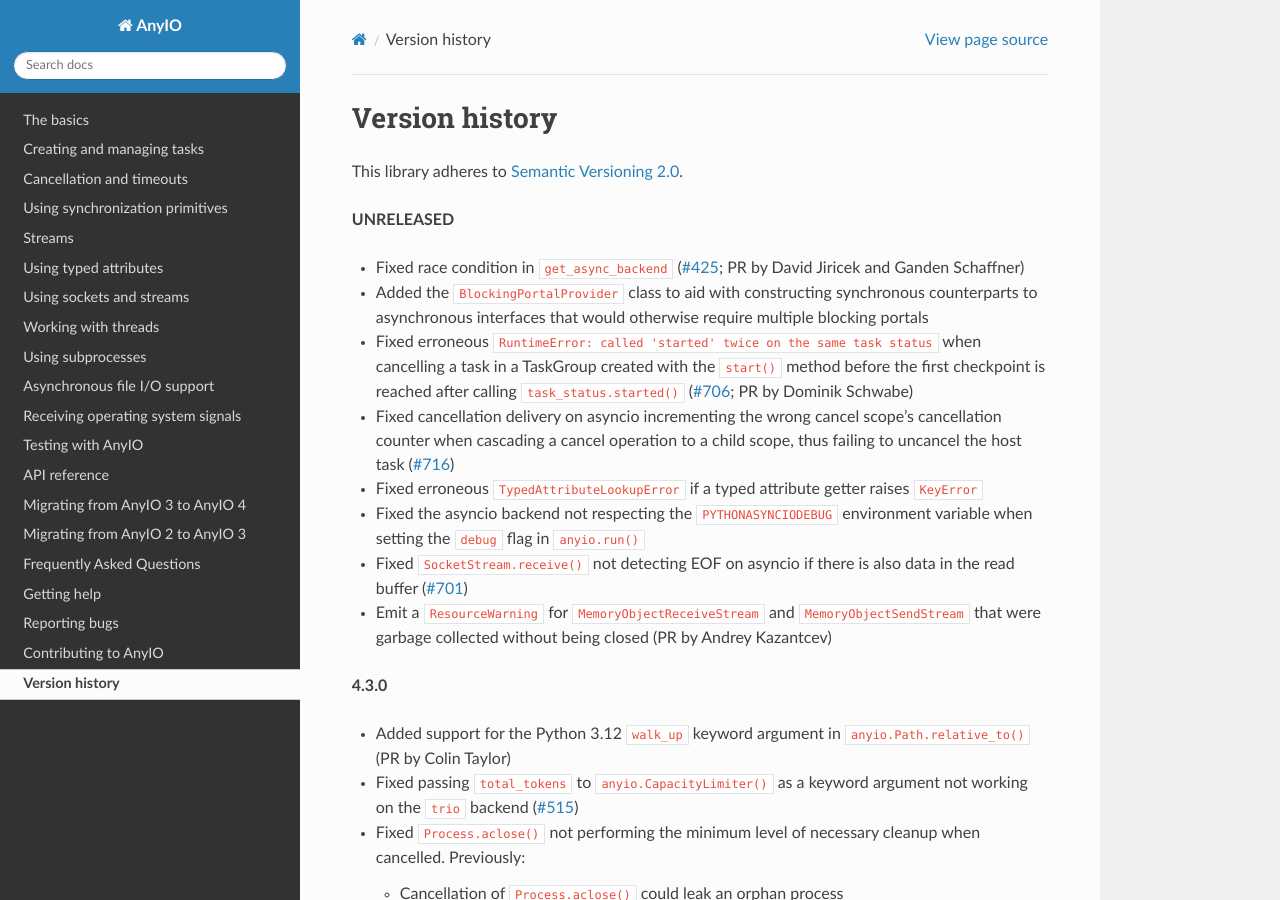
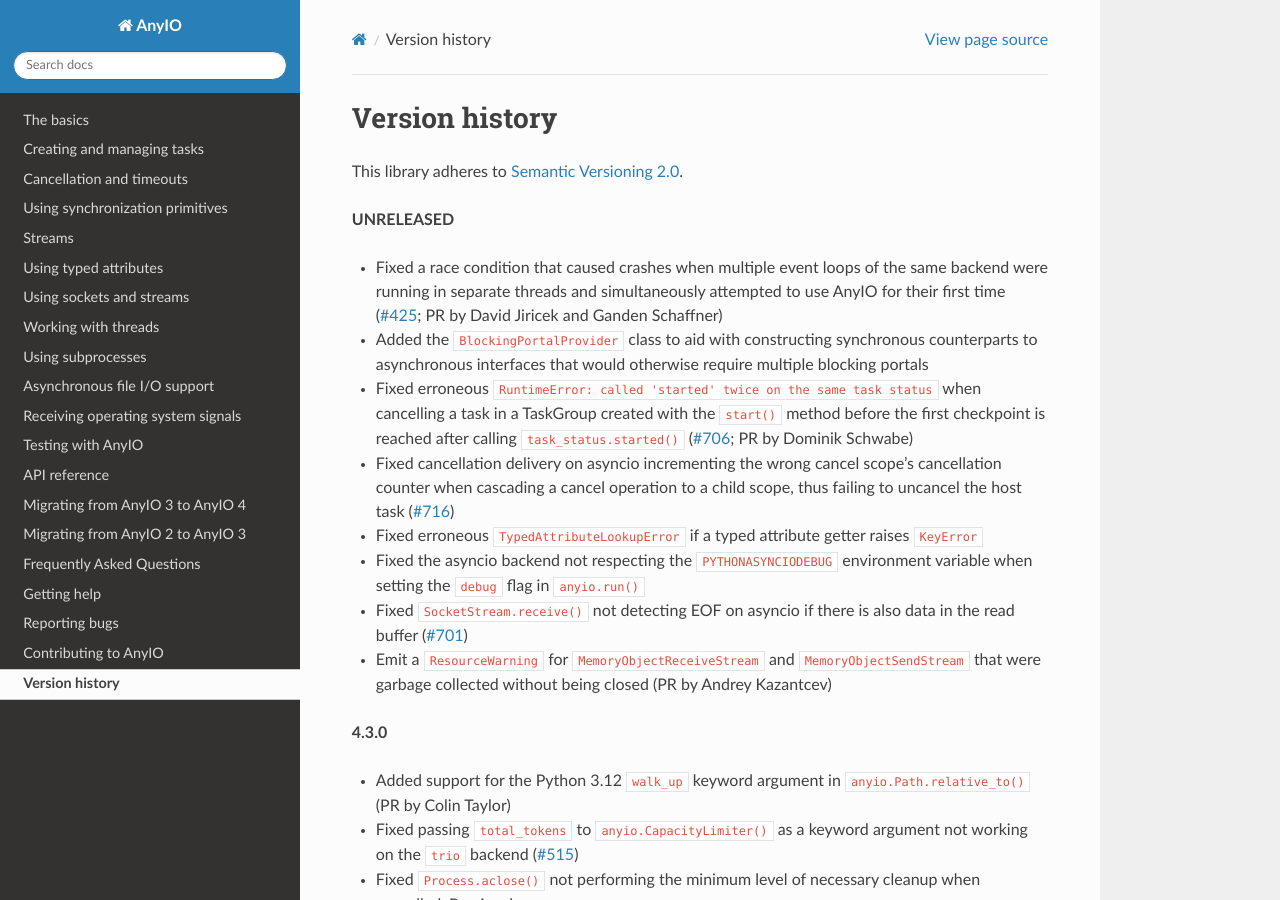
Before and after one commit to agronholm/anyio, a Sphinx documentation site: the page built from docs/versionhistory.rst, in a window 1280 px wide and 900 px high. Built offline with Sphinx 7.4.7 and the Read the Docs theme 2.0.0, drawn with Linux system fonts in a browser that asks for light colours; the version number could not be read and is left out.

Commit message:
Update docs/versionhistory.rst
Co-authored-by: Ganden Schaffner <github@xqzw.me>

```diff
--- a/docs/versionhistory.rst
+++ b/docs/versionhistory.rst
@@ -5,9 +5,10 @@ This library adheres to `Semantic Versioning 2.0 <http://semver.org/>`_.
 
 **UNRELEASED**
 
-- Fixed race condition in ``get_async_backend``
-  (`#425 <https://github.com/agronholm/anyio/issues/425>`_; PR by David Jiricek and
-  Ganden Schaffner)
+- Fixed a race condition that caused crashes when multiple event loops of the same
+  backend were running in separate threads and simultaneously attempted to use AnyIO for
+  their first time (`#425 <https://github.com/agronholm/anyio/issues/425>`_; PR by David
+  Jiricek and Ganden Schaffner)
 - Added the ``BlockingPortalProvider`` class to aid with constructing synchronous
   counterparts to asynchronous interfaces that would otherwise require multiple blocking
   portals
```
